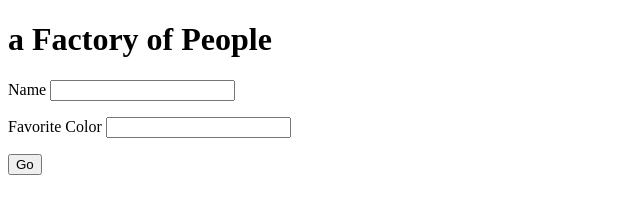
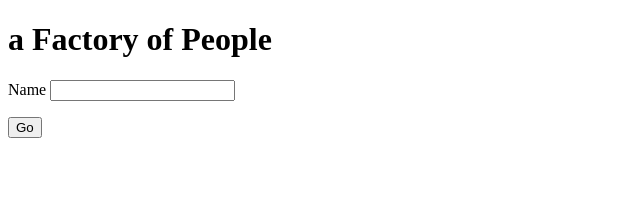
Before and after one commit to j-leow/people-factory, a plain HTML site: page index.html in a window 1280 px wide. Shown: the whole page, without its empty margins (0-640 px from the left). Drawn offline with Linux system fonts and the light colour scheme.

Commit message:
Delete stuff from hw to modify for Day 2

```diff
--- a/index.html
+++ b/index.html
@@ -18,11 +18,6 @@
               </p>
 
               <p>
-                <label for="colorName">Favorite Color</label>
-                <input type="text" name="colorName">
-              </p>
-
-              <p>
                 <button type="submit">Go</button>
               </p>
             </form>
```
